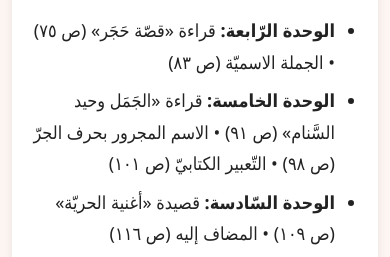
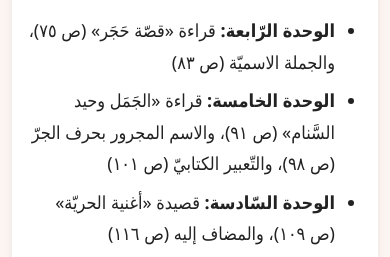
Before and after one commit to doha99-wq/yusuf-quiz, a plain HTML site: page dana/week-2026-11-22/arabic-units-4-6-test.html in a window 390 px wide. Shown: the part 436-693 px from the top of the page. Drawn offline with Linux system fonts and the light colour scheme.

Commit message:
Tidy Arabic lesson intro list for mobile wrapping

```diff
--- a/dana/week-2026-11-22/arabic-units-4-6-test.html
+++ b/dana/week-2026-11-22/arabic-units-4-6-test.html
@@ -59,9 +59,9 @@ table.poem .n{color:#999;width:1.6em}
 
 <p>هذا الدرس من اختبار الوحدات <b>الرّابعة والخامسة والسّادسة</b> في اللّغة العربيّة، للصّفّ الرّابع.</p>
 <ul class="st">
-<li><b>الوحدة الرّابعة:</b> قراءة «قصّة حَجَر» (ص ٧٥) • الجملة الاسميّة (ص ٨٣)</li>
-<li><b>الوحدة الخامسة:</b> قراءة «الجَمَل وحيد السَّنام» (ص ٩١) • الاسم المجرور بحرف الجرّ (ص ٩٨) • التّعبير الكتابيّ (ص ١٠١)</li>
-<li><b>الوحدة السّادسة:</b> قصيدة «أغنية الحريّة» (ص ١٠٩) • المضاف إليه (ص ١١٦)</li>
+<li><b>الوحدة الرّابعة:</b> قراءة «قصّة حَجَر» (ص ٧٥)، والجملة الاسميّة (ص ٨٣)</li>
+<li><b>الوحدة الخامسة:</b> قراءة «الجَمَل وحيد السَّنام» (ص ٩١)، والاسم المجرور بحرف الجرّ (ص ٩٨)، والتّعبير الكتابيّ (ص ١٠١)</li>
+<li><b>الوحدة السّادسة:</b> قصيدة «أغنية الحريّة» (ص ١٠٩)، والمضاف إليه (ص ١١٦)</li>
 </ul>
 <div class="note">في الاختبار أسئلة اختيار، وأسئلة تكتبين فيها الإجابة. هنا نتمرّن على <b>كلّ</b> الأسئلة، والإجابة تظهر لكِ فورًا.</div>
 </div><div class="card"><h2>📖 قصّة حَجَر</h2>
```
